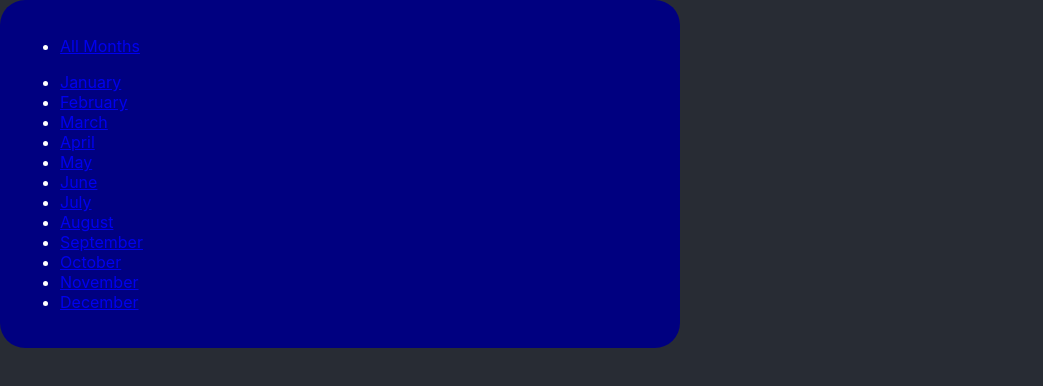
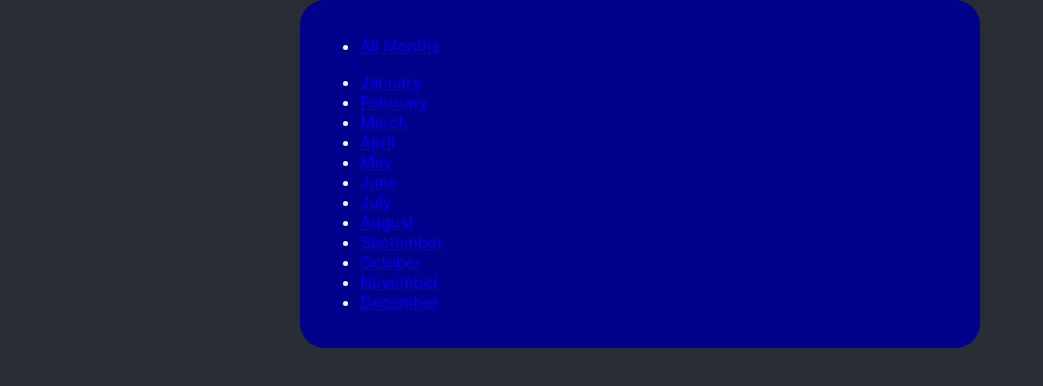
Before and after one commit to rsampdev-portfolio/Web-Programming, a React (Create React App) app in the folder react/project-three/: page / in a window 1280 px wide. Shown: the top 386 px of the page, without its empty margins (0-1043 px from the left). Built offline with nearby package versions, Linux system fonts and the light colour scheme; no server answers.

Commit message:
Center content

```diff
--- a/react/project-three/src/App.css
+++ b/react/project-three/src/App.css
@@ -3,14 +3,12 @@ body {
 }
 
 #Content-Container {
-  background-color: navy;
+  background-color: darkblue;
   color: white;
 
-  /* position: fixed;
-  top: 50%;
-  left: 50%;
-
-  transform: translate(-50%, -50%); */
+  display: block;
+  margin-left: auto;
+  margin-right: auto;
 
   border-radius: 25px;
   padding: 20px;
```
